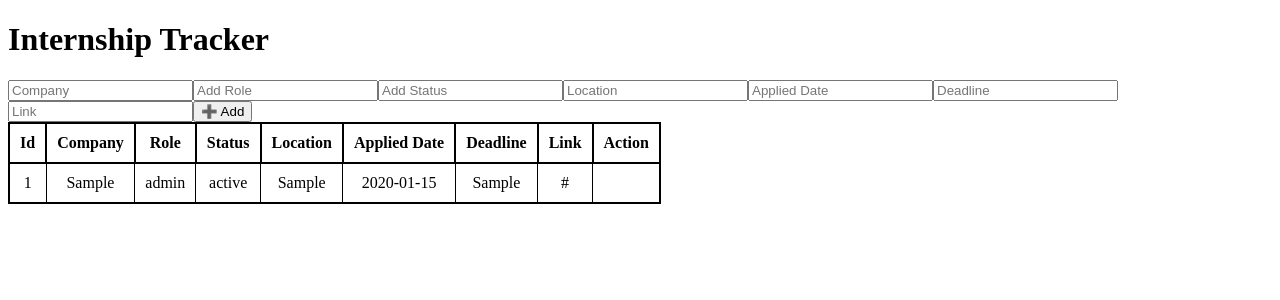
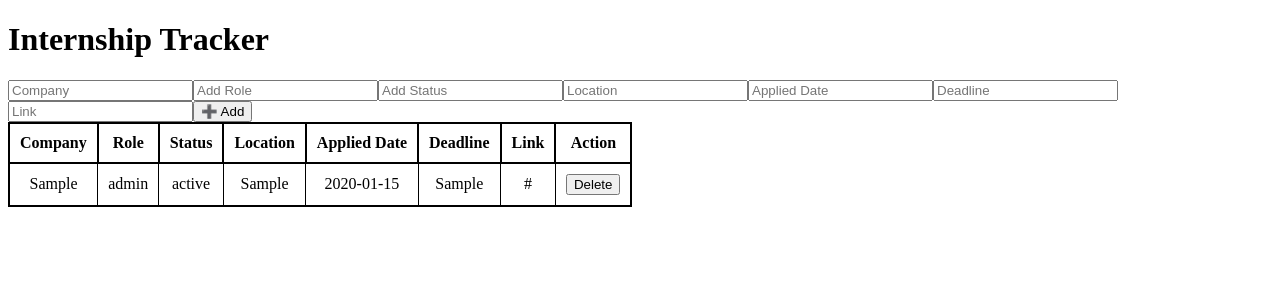
Before and after one commit to Rim-bit/internship-tracker, a Flask app: page / in a window 1280 px wide. Shown: the top 300 px of the page. Run offline with Flask 3, Linux system fonts and the light colour scheme; tables that the repository leaves empty hold one stand-in row (values such as "Sample post").

Commit message:
Add delete functionality

```diff
--- a/app/routes.py
+++ b/app/routes.py
@@ -1,4 +1,4 @@
-from flask import Blueprint, render_template, request, redirect, url_for
+from flask import Flask, Blueprint, render_template, request, redirect, url_for
 from app.models import Application
 from app.extensions import db
 
@@ -8,6 +8,7 @@ main_bp = Blueprint("main", __name__)
 # Home page
 @main_bp.route('/', methods=['POST', 'GET'])
 def index():
+    # Save info to database if valid
     if request.method == 'POST':
         company = request.form.get('company', '').strip()
         role = request.form.get('role', '').strip()
@@ -36,11 +37,20 @@ def index():
             return redirect(url_for("main.index"))
         except:
             db.session.rollback()
-            return "There was an issue adding company name"
+            return redirect(url_for("main.index"))
     else:
         internship_info = Application.query.order_by(Application.id).all()
         return render_template('index.html', internship_info=internship_info)
 
-@main_bp.route('/about')
-def about():
-    return "About page!"
+
+@main_bp.route('/delete/<int:application_id>', methods=['POST'])
+def delete_row(application_id):
+    application = Application.query.get(application_id)
+    try:
+        db.session.delete(application)
+        db.session.commit()
+        return redirect(url_for("main.index"))
+
+    except:
+        db.session.rollback()
+        return redirect(url_for("main.index"))
--- a/app/templates/index.html
+++ b/app/templates/index.html
@@ -38,7 +38,6 @@
     <table id="tracker-table">
         <thead>
             <tr>
-                <th>Id</th>
                 <th>Company</th>
                 <th>Role</th>
                 <th>Status</th>
@@ -54,7 +53,6 @@
         <tbody>
             {% for info in internship_info %}
                 <tr>
-                    <td>{{ info.id }}</td>
                     <td>{{ info.company }}</td>
                     <td>{{ info.role }}</td>
                     <td>{{ info.status }}</td>
@@ -62,6 +60,11 @@
                     <td>{{ info.applied_date }}</td>
                     <td>{{ info.deadline }}</td>
                     <td>{{ info.link }}</td>
+                    <td>
+                        <form action="{{ url_for('main.delete_row', application_id=info.id) }}" method='POST'>
+                            <button type="submit">Delete</button>
+                        </form>
+                    </td>
                 </tr>
             {% endfor %}
         </tbody>
```
